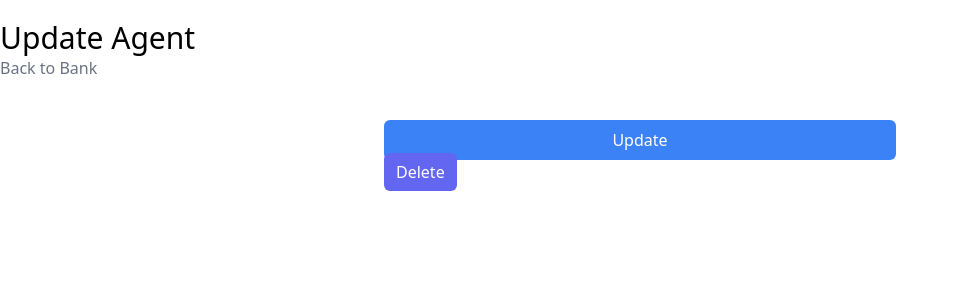
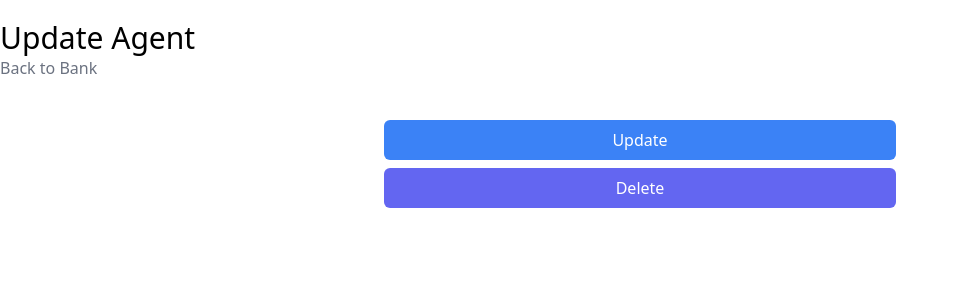
Before and after one commit to ArmanAghania/tft-cm, a Django app: template leads/templates/leads/bank_update.html in a window 1280 px wide. Shown: the part 80-380 px from the top of the page, without its empty margins (0-958 px from the left). Run offline with Django 3.2, Linux system fonts and the light colour scheme; the template is opened without the code that fills it, so the values that code supplies are empty; parts of the project's set-up code (start-up, migrations or seed data) failed here and were passed over; some libraries are stand-ins or nearby versions.

```diff
--- a/leads/templates/leads/bank_update.html
+++ b/leads/templates/leads/bank_update.html
@@ -11,9 +11,8 @@
 <form method="post" class="">
     {% csrf_token %}
     {{ form|crispy }}
-    <button type="submit" class="w-full text-white bg-blue-500 hover:bg-blue-600 px-3 py-2 rounded-md">{% trans "Update" %}</button>
-    <a href="{% url 'leads:bank-delete' object.pk %}" class="w-full text-white bg-indigo-500 hover:bg-indigo-600 px-3 py-2 rounded-md">Delete</a>
+    <button type="submit" class="block w-full text-white bg-blue-500 hover:bg-blue-600 px-3 py-2 rounded-md">{% trans "Update" %}</button>
+    <a href="{% url 'leads:bank-delete' object.pk %}" class="block text-center w-full mt-2 text-white bg-indigo-500 hover:bg-indigo-600 px-3 py-2 rounded-md">{% trans "Delete"%}</a>
 </form>
-
 </div>
 {% endblock %}
```
Also changed, not shown: locale/fa/LC_MESSAGES/django.po.
